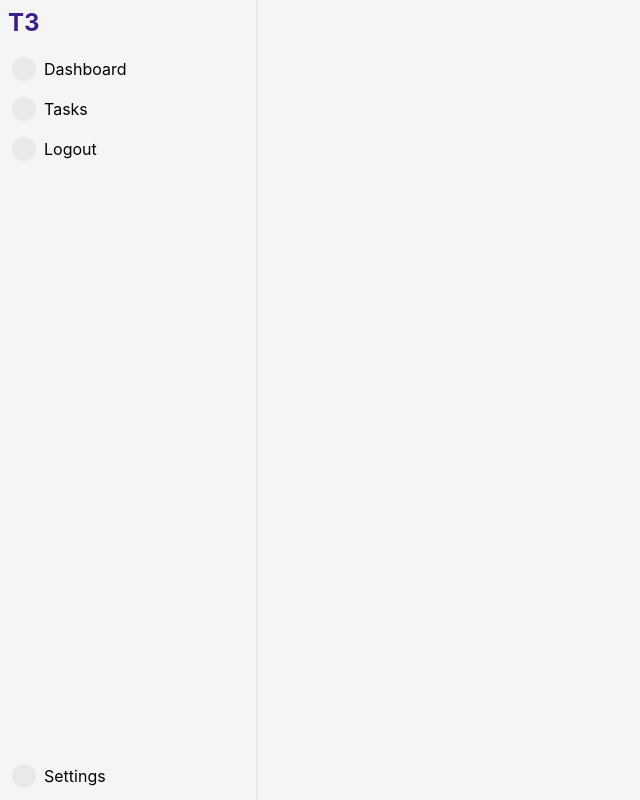
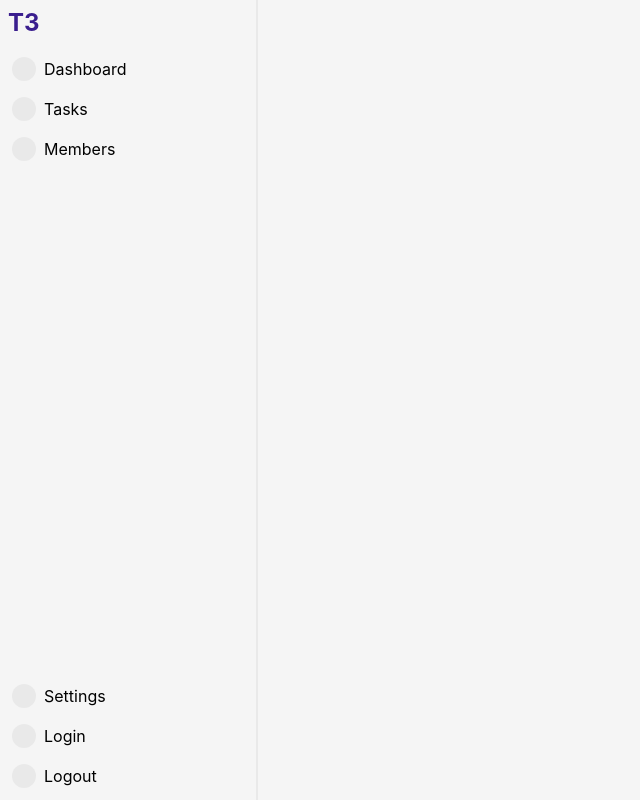
Before and after one commit to lxndrbukin/t3, a React (Create React App) app in the folder client/: page / in a window 1280 px wide. Shown: the whole page, without its empty margins (0-640 px from the left). Built offline with nearby package versions, Linux system fonts and the light colour scheme.

Commit message:
Refactor link rendering on the SideNav with renderLinks function and extracting the links data into arrays.

```diff
--- a/client/src/components/SideNav/SideNav.tsx
+++ b/client/src/components/SideNav/SideNav.tsx
@@ -1,38 +1,29 @@
 import './assets/styles.scss';
 
-export default function Nav() {
+import { NavLink } from './types';
+
+import { navLinks, subNavLinks } from './assets/links';
+
+export default function SideNav() {
+  const renderLinks = (links: Array<NavLink>) => {
+    return links.map(({ name, href, icon }: NavLink) => {
+      return (
+        <li key={name}>
+          <a href={href}>
+            <div className='nav-icon'></div>
+            <span>{name}</span>
+          </a>
+        </li>
+      );
+    });
+  };
+
   return (
     <div className='nav'>
       <div className='nav-logo'>T3</div>
       <div className='nav-menu-container'>
-        <ul className='nav-menu'>
-          <li>
-            <a href='/dashboard'>
-              <div className='nav-icon'></div>
-              <span>Dashboard</span>
-            </a>
-          </li>
-          <li>
-            <a href='/tasks'>
-              <div className='nav-icon'></div>
-              <span>Tasks</span>
-            </a>
-          </li>
-          <li>
-            <a href='/login'>
-              <div className='nav-icon'></div>
-              <span>Logout</span>
-            </a>
-          </li>
-        </ul>
-        <ul className='nav-submenu'>
-          <li>
-            <a href='/settings'>
-              <div className='nav-icon'></div>
-              <span>Settings</span>
-            </a>
-          </li>
-        </ul>
+        <ul className='nav-menu'>{renderLinks(navLinks)}</ul>
+        <ul className='nav-submenu'>{renderLinks(subNavLinks)}</ul>
       </div>
     </div>
   );
--- /dev/null
+++ b/client/src/components/SideNav/assets/links.ts
@@ -0,0 +1,13 @@
+import { NavLink } from '../types';
+
+export const navLinks: Array<NavLink> = [
+  { name: 'Dashboard', href: '/dashboard', icon: '' },
+  { name: 'Tasks', href: '/tasks', icon: '' },
+  { name: 'Members', href: '/members', icon: '' },
+];
+
+export const subNavLinks: Array<NavLink> = [
+  { name: 'Settings', href: '/settings', icon: '' },
+  { name: 'Login', href: '/login', icon: '' },
+  { name: 'Logout', href: '/logout', icon: '' },
+];
--- /dev/null
+++ b/client/src/components/SideNav/types/index.ts
@@ -0,0 +1,5 @@
+export type NavLink = {
+  name: string;
+  href: string;
+  icon: string;
+};
```
